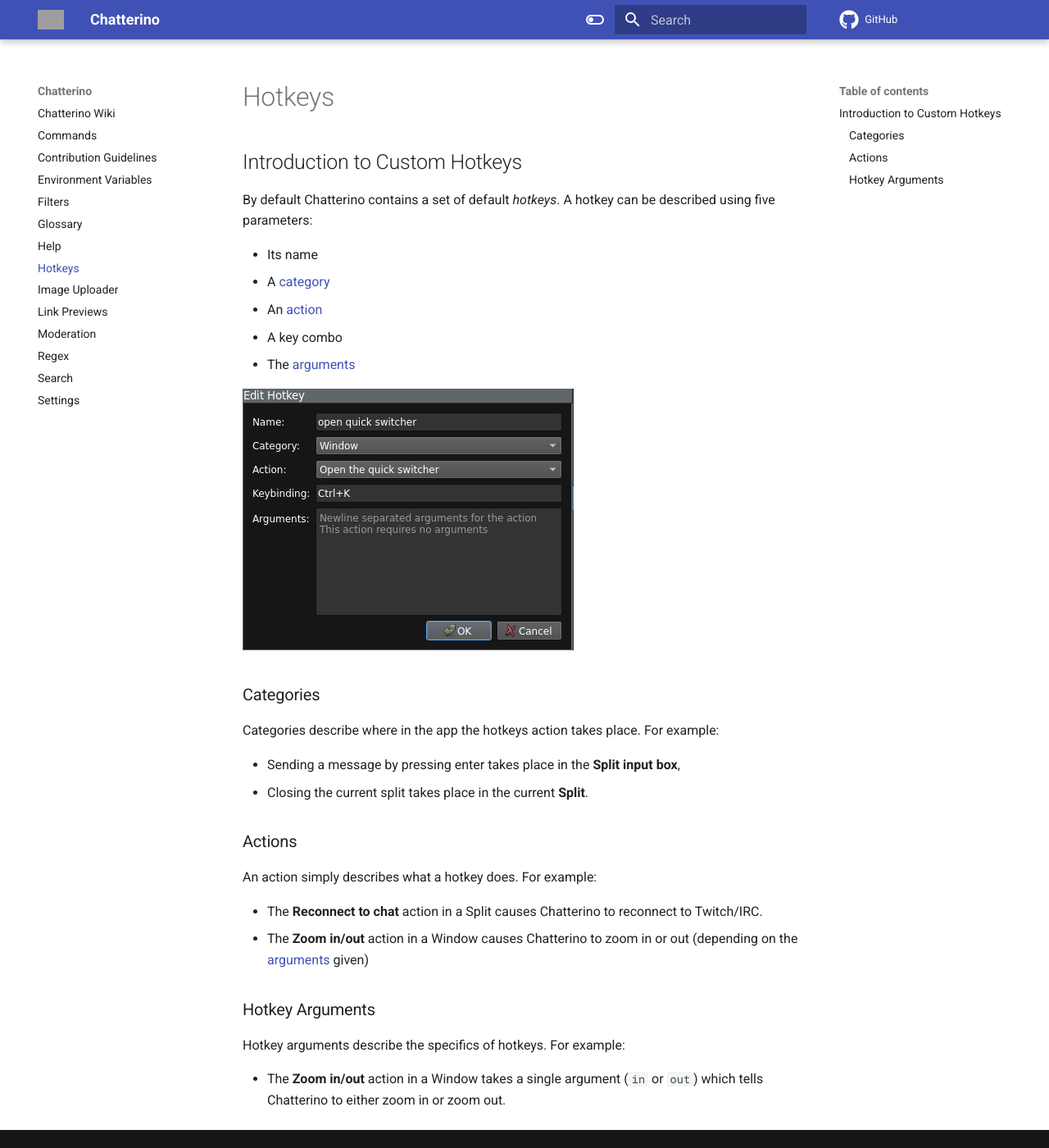
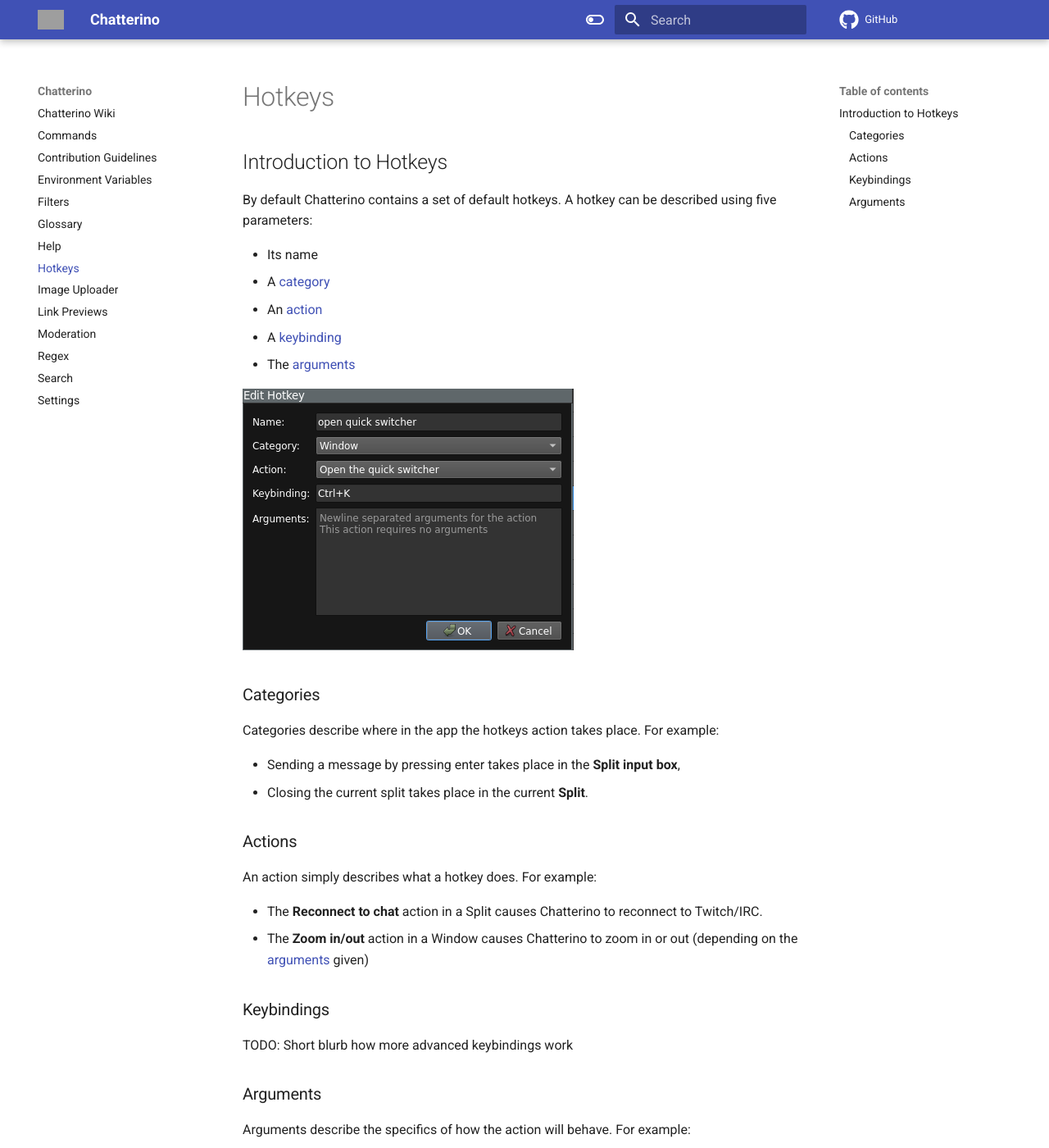
Before and after one commit to Chatterino/wiki, an MkDocs documentation site: the page built from docs/Hotkeys.md, in a window 1280 px wide and 1400 px high. Shown: the whole window at 82% size. Built offline with MkDocs 1.6.1 and Material for MkDocs 9.7.7, drawn with Linux system fonts in a browser that asks for light colours; comment, search, counter and statistics services are not loaded; grey boxes are pictures that could not be loaded.

Commit message:
Standardize phrasing

```diff
--- a/docs/Hotkeys.md
+++ b/docs/Hotkeys.md
@@ -1,11 +1,11 @@
-## Introduction to Custom Hotkeys
+## Introduction to Hotkeys
 
-By default Chatterino contains a set of default _hotkeys_. A hotkey can be described using five parameters:
+By default Chatterino contains a set of default hotkeys. A hotkey can be described using five parameters:
 
 - Its name
 - A [category](#categories)
 - An [action](#actions)
-- A key combo
+- A [keybinding](#keybindings)
 - The [arguments](#arguments)
 
 ![Open quick switcher hotkey being edited](images/hotkeys/Editing.png)
@@ -24,8 +24,12 @@
 - The **Reconnect to chat** action in a Split causes Chatterino to reconnect to Twitch/IRC.
 - The **Zoom in/out** action in a Window causes Chatterino to zoom in or out (depending on the [arguments](#hotkey-arguments) given)
 
-### Hotkey Arguments
+### Keybindings
 
-Hotkey arguments describe the specifics of hotkeys. For example:
+TODO: Short blurb how more advanced keybindings work
 
-- The **Zoom in/out** action in a Window takes a single argument (`in` or `out`) which tells Chatterino to either zoom in or zoom out.
+### Arguments
+
+Arguments describe the specifics of how the action will behave. For example:
+
+- The **Zoom in/out** action in a Window takes a single argument (`in`, `out`, or `reset`) which tells Chatterino to either zoom in or zoom out.
```
